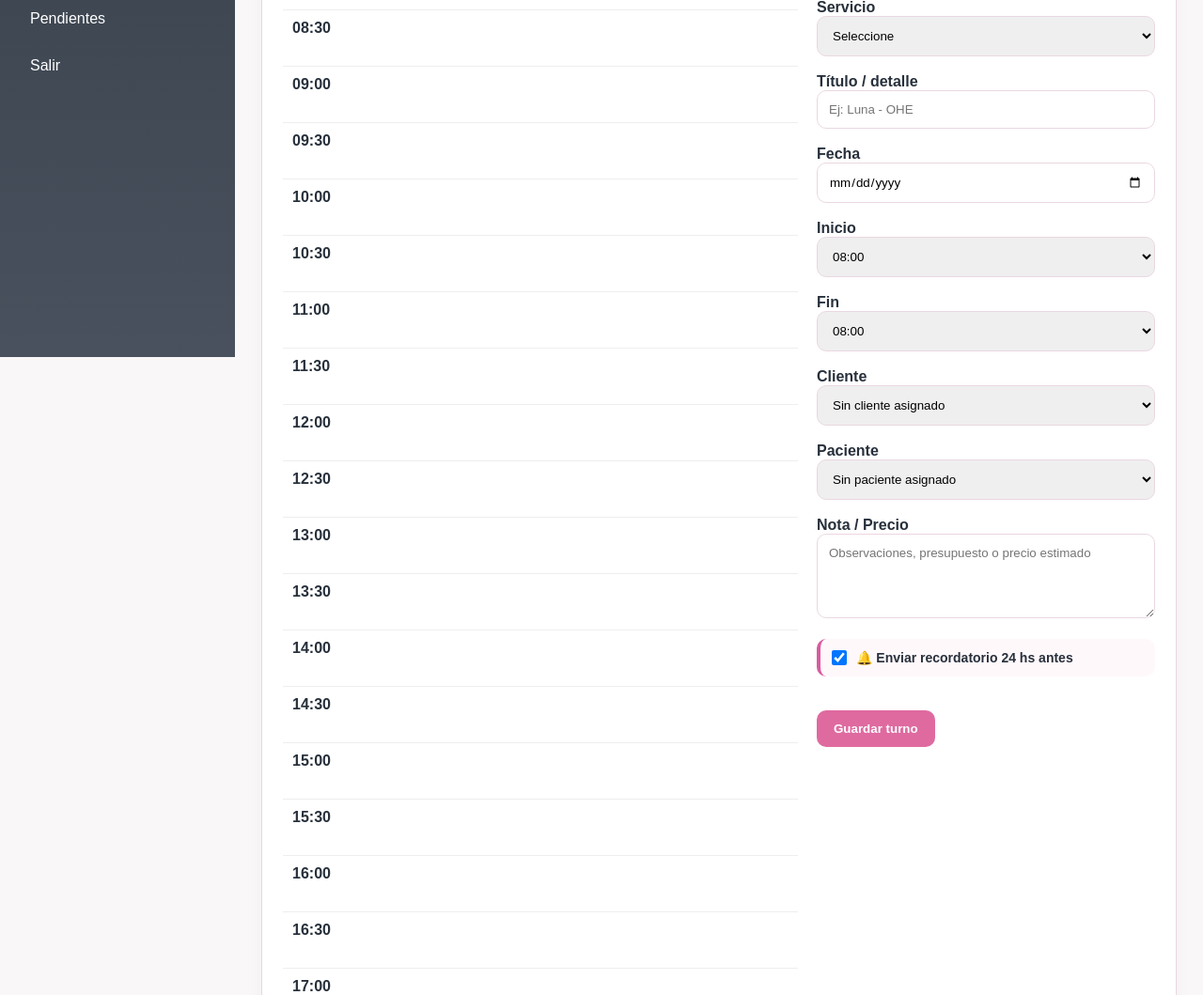
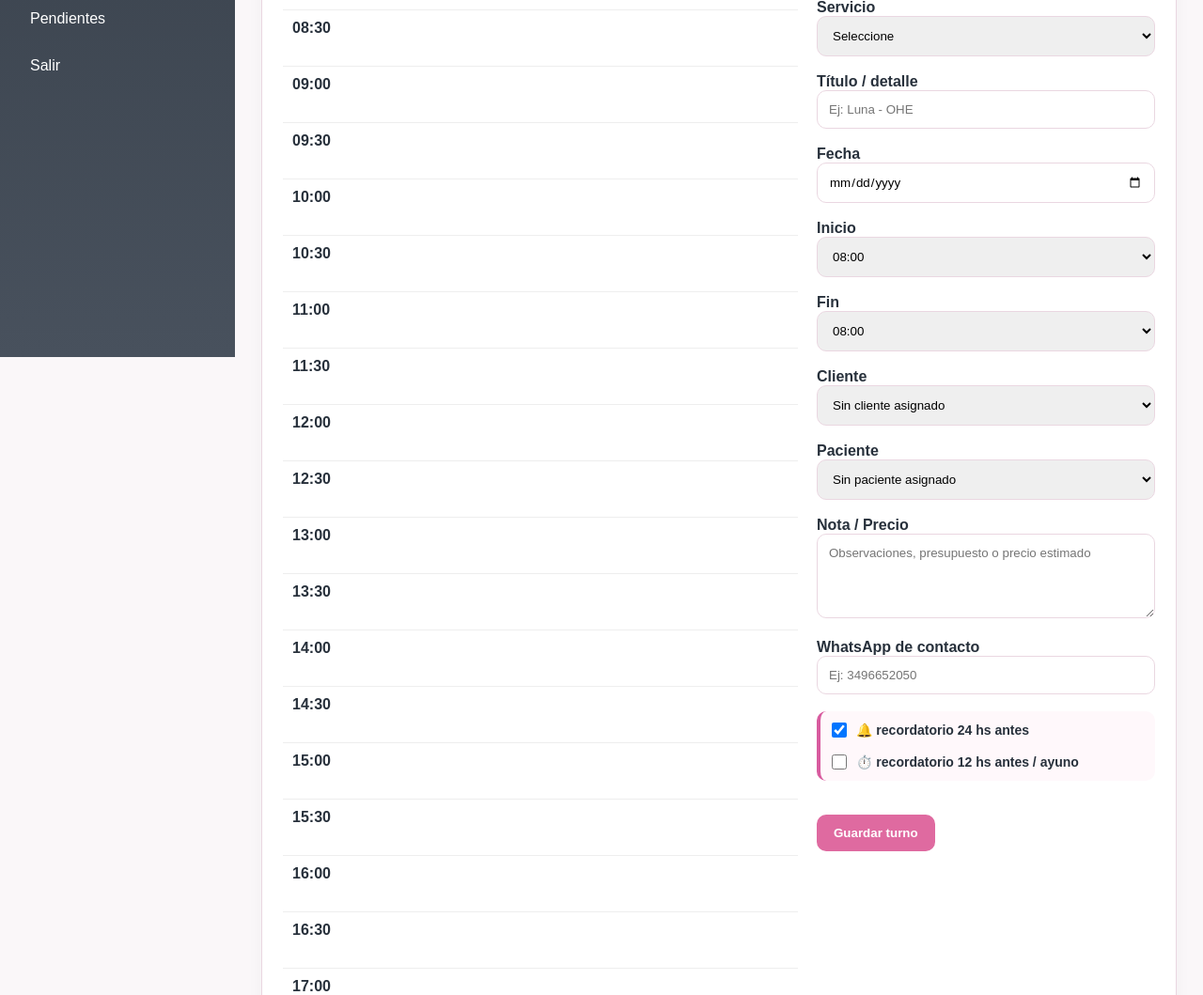
Before and after one commit to clinicaveterinaria-arch/los-aromos-cloud, a FastAPI app: template app/templates/agenda.html in a window 1280 px wide. Shown: the part 420-1479 px from the top of the page at 94% size. Run offline with FastAPI, Linux system fonts and the light colour scheme; the template is opened without the code that fills it, so the values that code supplies are empty; parts of the project's set-up code (start-up, migrations or seed data) failed here and were passed over.

Commit message:
Update agenda.html

```diff
--- a/app/templates/agenda.html
+++ b/app/templates/agenda.html
@@ -199,12 +199,24 @@
 
             <br><br>
 
-            <div style="background:#fff8fb; border-left:4px solid #d85b9f; border-radius:10px; padding:12px;">
-                <label style="display:flex; align-items:center; gap:10px; cursor:pointer; margin:0;">
-                    <input type="checkbox" name="reminder_24h" checked style="margin:0; width:16px; height:16px;">
-                    <span style="font-size:14px;">🔔 <b>Enviar recordatorio 24 hs antes</b></span>
-                </label>
-            </div>
+<label><b>WhatsApp de contacto</b></label>
+<input name="contact_whatsapp" placeholder="Ej: 3496652050">
+
+<br><br>
+
+<div style="background:#fff8fb; border-left:4px solid #d85b9f; border-radius:10px; padding:12px;">
+    <label style="display:flex; align-items:center; gap:10px; cursor:pointer; margin:0;">
+        <input type="checkbox" name="reminder_24h" checked style="margin:0; width:16px; height:16px;">
+        <span style="font-size:14px;">🔔 <b>recordatorio 24 hs antes</b></span>
+    </label>
+
+    <br>
+
+    <label style="display:flex; align-items:center; gap:10px; cursor:pointer; margin:0;">
+        <input type="checkbox" name="reminder_12h" style="margin:0; width:16px; height:16px;">
+        <span style="font-size:14px;">⏱️ <b>recordatorio 12 hs antes / ayuno</b></span>
+    </label>
+</div>
 
             <br><br>
 
```
